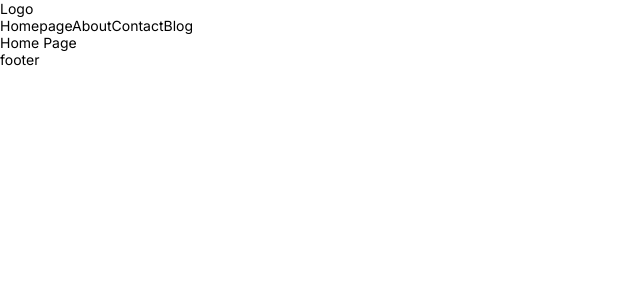
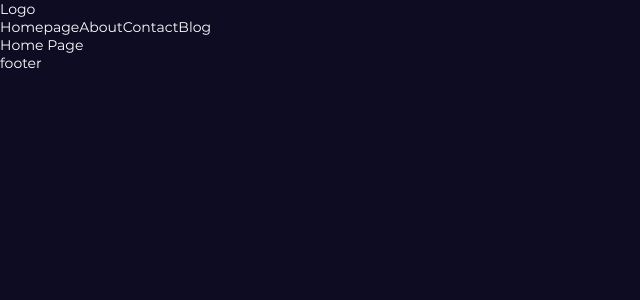
Before and after one commit to biztanjali/BlogApp, a Next.js app: page / in a window 1280 px wide. Shown: the top 300 px of the page, without its empty margins (0-640 px from the left). Built offline with nearby package versions, Linux system fonts and the light colour scheme.

Commit message:
some css changes

```diff
--- a/src/app/globals.scss
+++ b/src/app/globals.scss
@@ -1,21 +1,4 @@
 @import "../styles/core/core-variables";
-
-* {
-    margin: 0;
-    padding: 0;
-    box-sizing: border-box;
-  }
-
-  body {
-    background-color: $primary-color;
-    color: $secondary-color;
-
-  }
-
-  a {
-    text-decoration: none;
-    color: inherit;
-  }
 
   .container {
     width: 1536px;
--- a/src/app/layout.tsx
+++ b/src/app/layout.tsx
@@ -2,11 +2,11 @@ import type { Metadata } from "next";
 
 import {Inter} from "next/font/google";
 import "./globals.scss";
-import "@/styles/index.scss"
+import "../styles/index.scss";
 import Navbar from "@/components/navbar/Navbar";
 import Footer from "@/components/footer/Footer";
 
-const inter = Inter({subsets: ['latin']})
+// const inter = Inter({subsets: ['latin']})
 
 export const metadata: Metadata = {
   title: "Create Next App",
@@ -21,7 +21,6 @@ export default function RootLayout({
   return (
     <html lang="en">
       <body
-        className={inter.className}
       >
         <Navbar/>
         {children}
--- a/src/app/page.tsx
+++ b/src/app/page.tsx
@@ -1,3 +1,4 @@
+
 export default function Home() {
   return (
     <div>
--- a/src/components/Navbar/Navbar.tsx
+++ b/src/components/Navbar/Navbar.tsx
@@ -1,4 +1,5 @@
-import Links from "./links/links";
+import Links from "./links/Links";
+
 
 export default function Navbar() {
   return (
--- a/src/components/Navbar/links/Links.tsx
+++ b/src/components/Navbar/links/Links.tsx
@@ -1,6 +1,6 @@
 import Link from "next/link";
 
-export default function links() {
+export default function Links() {
   const links = [
     {
       title: "Homepage",
--- a/src/styles/index.scss
+++ b/src/styles/index.scss
@@ -1,4 +1,16 @@
 @import "./core/index";
+
+
+* {
+  margin: 0;
+  padding: 0;
+  box-sizing: border-box;
+}
+
+a {
+  text-decoration: none;
+  color: inherit;
+}
 
 html,
 body {
@@ -7,7 +19,8 @@ body {
   width: 100%;
   font-size: 14px;
   font-family: $primary-font;
-  color: #000000;
+  background-color: $primary-color;
+    color: $secondary-color;
 
   @media only screen and (min-width: 1920px) {
     font-size: 16px;
@@ -20,31 +33,7 @@ body {
   position: relative;
 }
 
-body {
-  margin: 0;
-  background-color: #FFFFFF;
-  -webkit-font-smoothing: antialiased;
-  -moz-osx-font-smoothing: grayscale;
-}
-
 code {
   font-family: source-code-pro, Menlo, Monaco, Consolas, 'Courier New',
     monospace;
 }
-
-body::-webkit-scrollbar-track {
-  -webkit-box-shadow: inset 0 0 6px #2aa70c;
-  border-radius: 10px;
-  background-color: #f5f5f5;
-}
-
-body::-webkit-scrollbar {
-  width: 5px;
-  background-color: #f5f5f5;
-}
-
-body::-webkit-scrollbar-thumb {
-  border-radius: 10px;
-  -webkit-box-shadow: inset 0 0 6px #929e8f;
-  background-color: #929e8f;
-}
```
